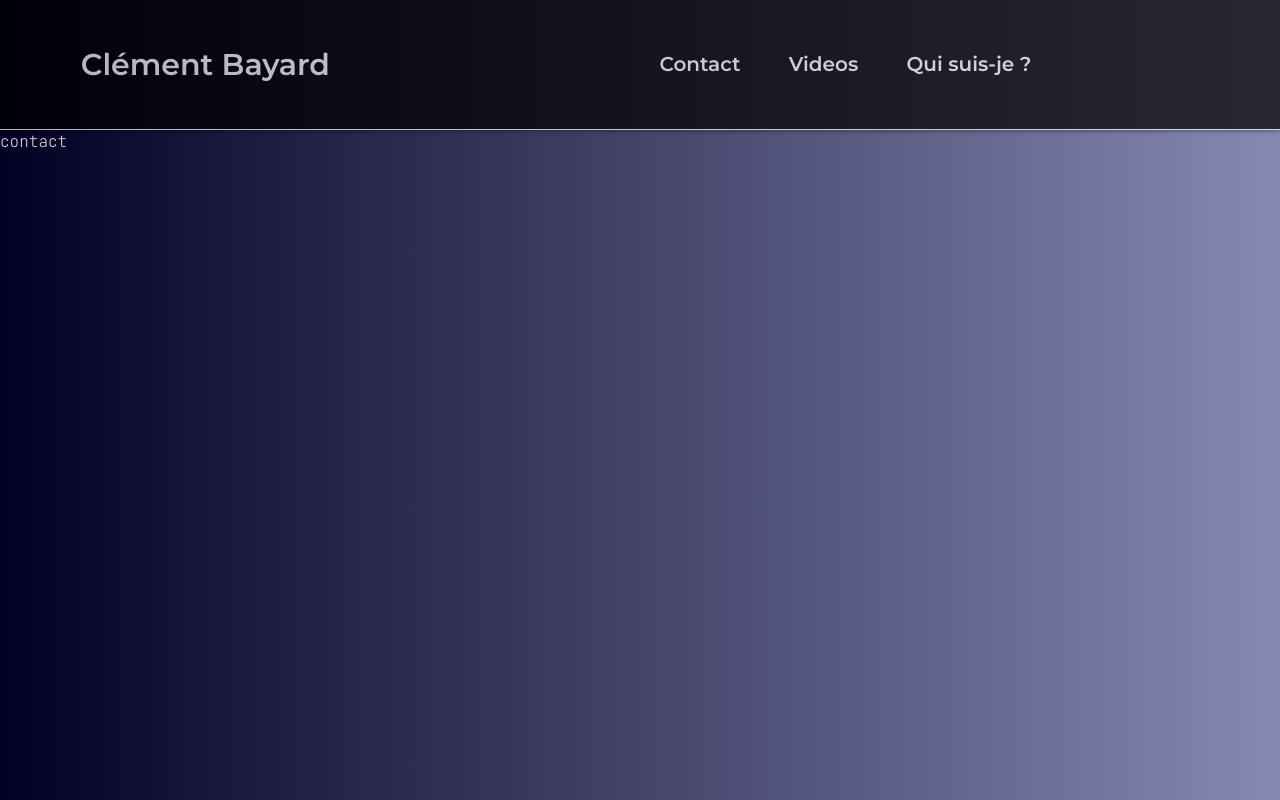
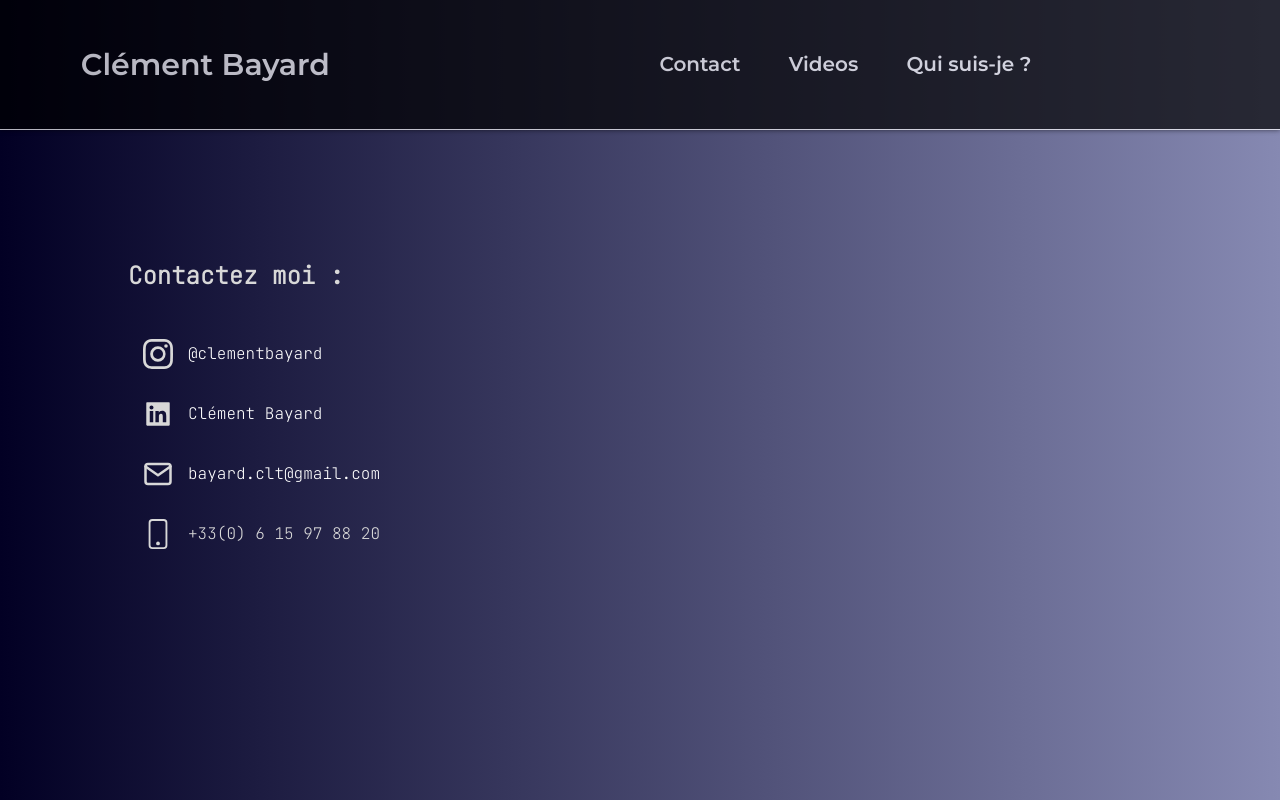
Before and after one commit to MaxFmr/clement-bayard-photographie, a Next.js app: page /contact in a window 1280 px wide. Built offline with nearby package versions, Linux system fonts and the light colour scheme; a web font is replaced by a local one.

Commit message:
photo remove

```diff
--- a/package.json
+++ b/package.json
@@ -15,6 +15,7 @@
     "next": "12.2.3",
     "react": "18.2.0",
     "react-dom": "18.2.0",
+    "react-icons": "^4.4.0",
     "react-image-gallery": "^1.2.9",
     "react-image-size": "^1.0.5",
     "react-scroll-parallax": "^3.2.0",
--- /dev/null
+++ b/pages/contact/contact.style.ts
@@ -0,0 +1,28 @@
+import styled from 'styled-components';
+const StyledContactPage = styled.section`
+  height: 100vh;
+  width: 100vw;
+  .contact {
+    display: block;
+
+    padding: 10%;
+    h2 {
+      margin-bottom: 30px;
+      font-weight: bold;
+    }
+    .info {
+      width: 30%;
+      display: flex;
+      height: 10%;
+      align-items: center;
+
+      a {
+        text-decoration: none;
+        color: white;
+      }
+
+      cursor: pointer;
+    }
+  }
+`;
+export default StyledContactPage;
--- a/pages/contact/index.tsx
+++ b/pages/contact/index.tsx
@@ -1,11 +1,37 @@
 import Header from '../../components/Header';
+import { BsInstagram, BsPhone } from 'react-icons/bs';
+import { AiFillLinkedin } from 'react-icons/ai';
+import { FiMail } from 'react-icons/fi';
+import StyledContactPage from './contact.style';
 
 const ContactPage = (): JSX.Element => {
   return (
-    <>
+    <StyledContactPage>
       <Header />
-      <div>contact</div>
-    </>
+      <div className='contact'>
+        <h2>Contactez moi :</h2>
+        <div className='info'>
+          <BsInstagram size={30} style={{ margin: '15px' }} />
+          <a href='https://www.instagram.com/clementbayard/?hl=fr'>
+            @clementbayard
+          </a>
+        </div>
+        <div className='info'>
+          <AiFillLinkedin size={30} style={{ margin: '15px' }} />
+          <a href='https://www.linkedin.com/in/clement-bayard-baa30b231/'>
+            Clément Bayard
+          </a>
+        </div>
+        <div className='info'>
+          <FiMail size={30} style={{ margin: '15px' }} />
+          <a href='mailto:bayard.clt@gmail.com'>bayard.clt@gmail.com</a>
+        </div>
+        <div className='info'>
+          <BsPhone size={30} style={{ margin: '15px' }} />
+          <span>+33(0) 6 15 97 88 20</span>{' '}
+        </div>
+      </div>
+    </StyledContactPage>
   );
 };
 export default ContactPage;
```
Also changed, not shown: pages/weeding/index.tsx (+9 -14 lines), 2 other files (tests, documents, lock files or other folders).
